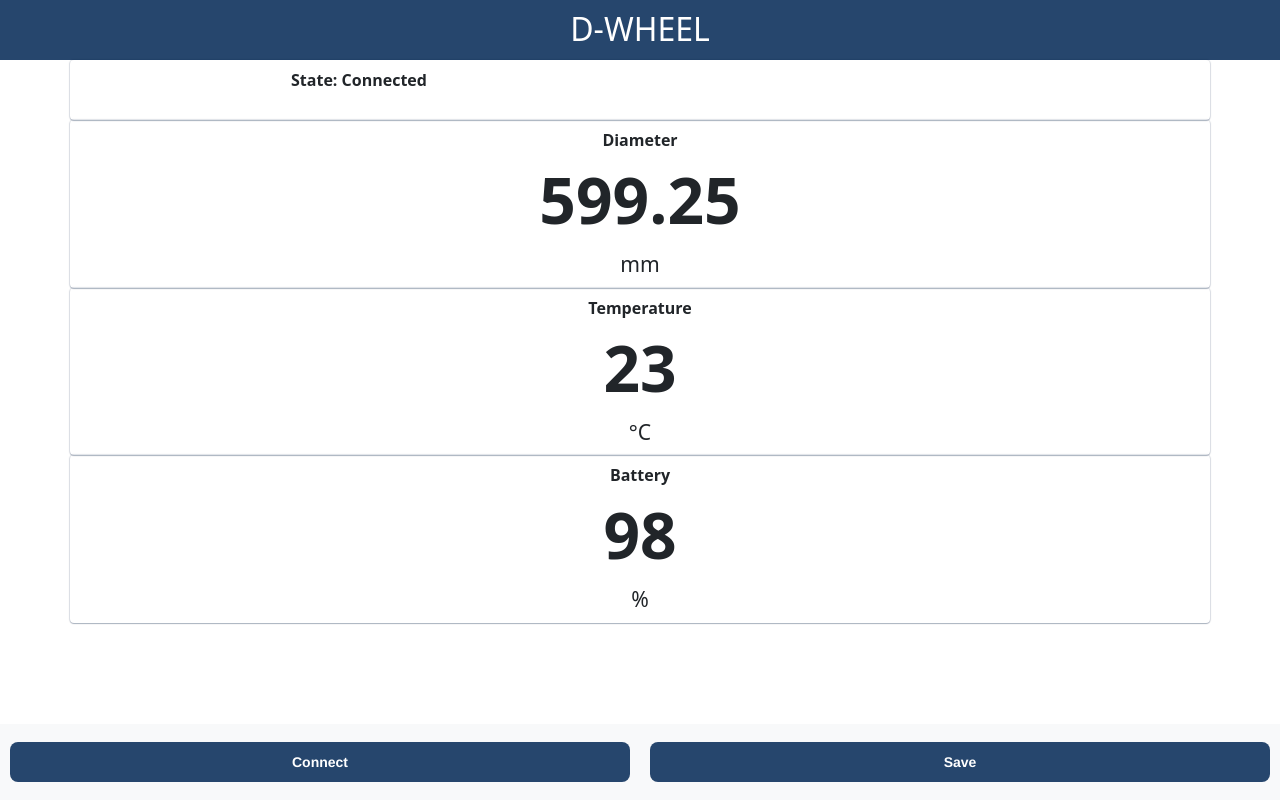
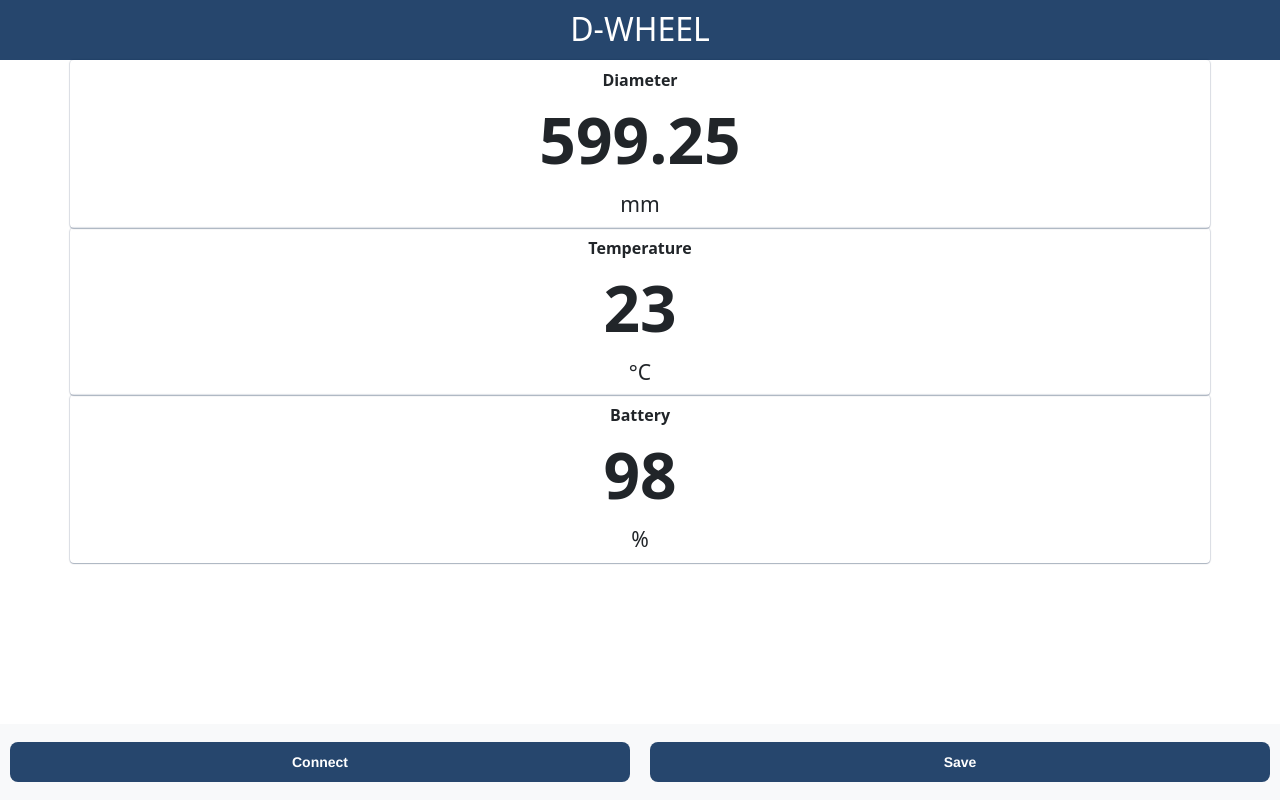
Before and after one commit to tamasharasztosi/tamasharasztosi.github.io, a plain HTML site: page index.html in a window 1280 px wide. Drawn offline with nearby package versions, Linux system fonts and the light colour scheme.

Commit message:
Update index.html

```diff
--- a/index.html
+++ b/index.html
@@ -14,15 +14,6 @@
 </div>
 <div id="status" class="container text-center">
 
-    <div class="row summary_box" style="height: 60px;">
-        <div class="col"><b>State:</b>
-            <span id="logging_status"><b>Connected</b></span>
-        </div>
-        <div class="col"><b></b>
-            <span class="col" id="last_obs_time"><b></b></span>
-        </div>
-
-    </div>
     <div class="row">
         <div class="col summary_box" >
             <div class="row"><div class="metric_title"> Diameter </div> </div>
```
